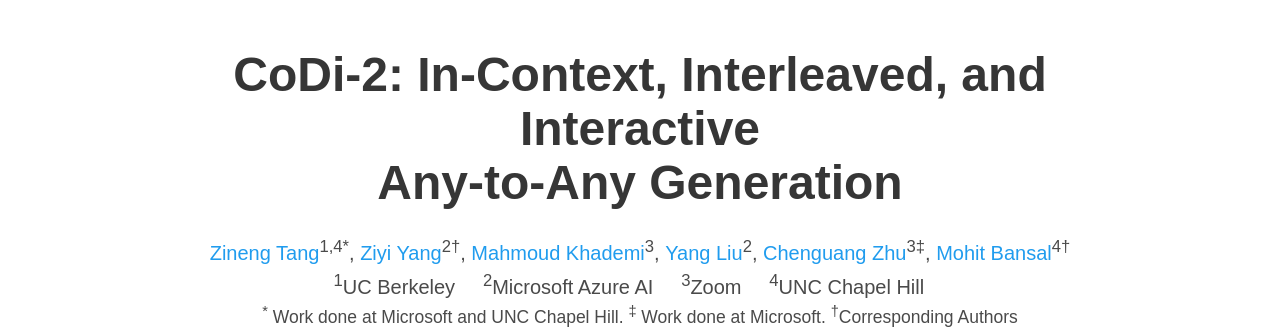
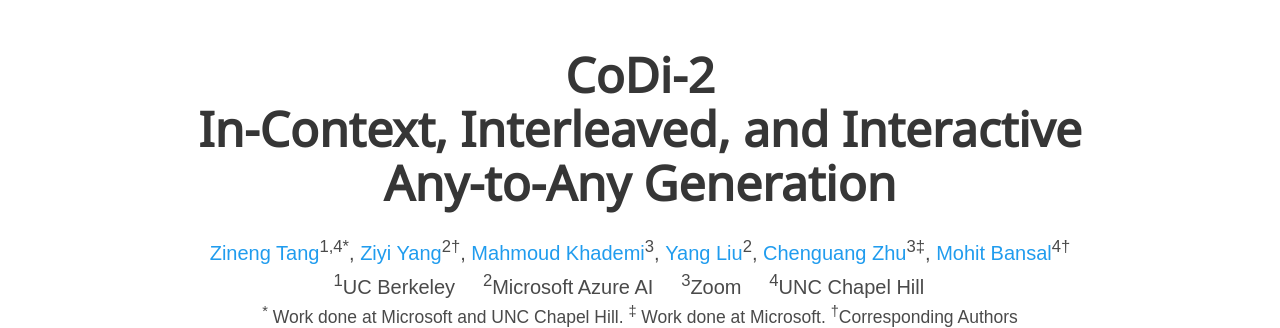
Before and after one commit to codi-2/codi-2, a plain HTML site: page index.html in a window 1280 px wide. Shown: the top 328 px of the page. Drawn offline with nearby package versions, Linux system fonts and the light colour scheme; some icons are missing; a web font is replaced by a local one.

Commit message:
Update index.html

```diff
--- a/index.html
+++ b/index.html
@@ -49,7 +49,7 @@
     <div class="container is-max-desktop">
       <div class="columns is-centered">
         <div class="column has-text-centered">
-          <h1 class="title is-1 publication-title">CoDi-2: In-Context, Interleaved, and Interactive<br> Any-to-Any Generation</h1>
+          <h1 class="title is-1">CoDi-2<br> In-Context, Interleaved, and Interactive <br> Any-to-Any Generation</h1>
           <div class="is-size-5 publication-authors">
             <span class="author-block">
               <a href="https://zinengtang.github.io/">Zineng Tang</a><sup>1,4*</sup>,</span>
```
